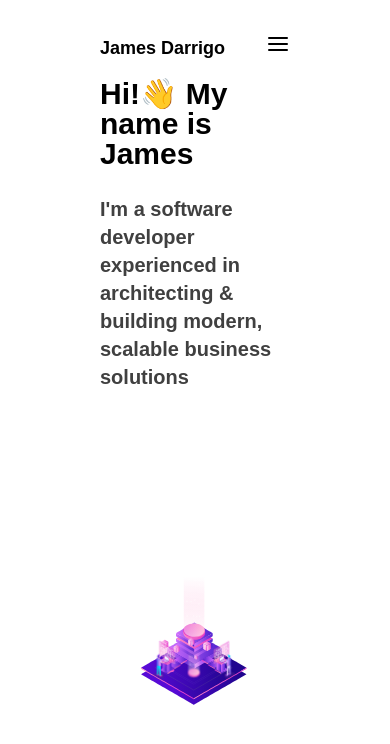
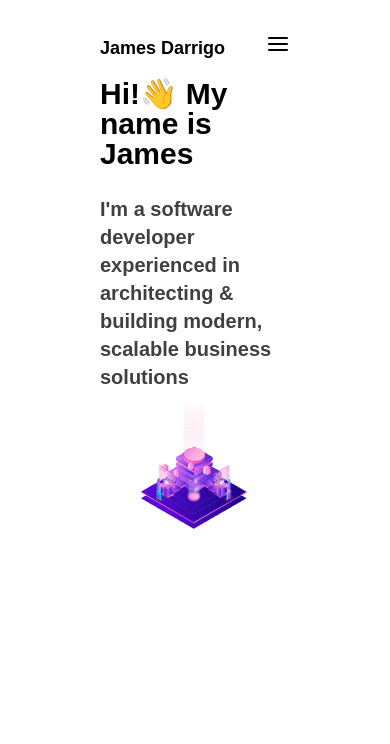
Before and after one commit to Jamesdarrigo29/Portfolio, a Next.js app: page / in a window 390 px wide. Shown: the top 744 px of the page. Built offline with nearby package versions, Linux system fonts and the light colour scheme.

Commit message:
removed margin on animation

```diff
--- a/src/components/Layout.jsx
+++ b/src/components/Layout.jsx
@@ -18,7 +18,7 @@ export default function Main() {
               </p>
 
             </div>
-            <div className="mb-20 mt-44 w-full flex-col lg:mt-12 lg:inline-block lg:w-3/6">
+            <div className="mb-20 w-full flex-col lg:mt-12 lg:inline-block lg:w-3/6">
              <Lottie
                 lottieRef={animationRef}
                 animationData={animationData}
```
